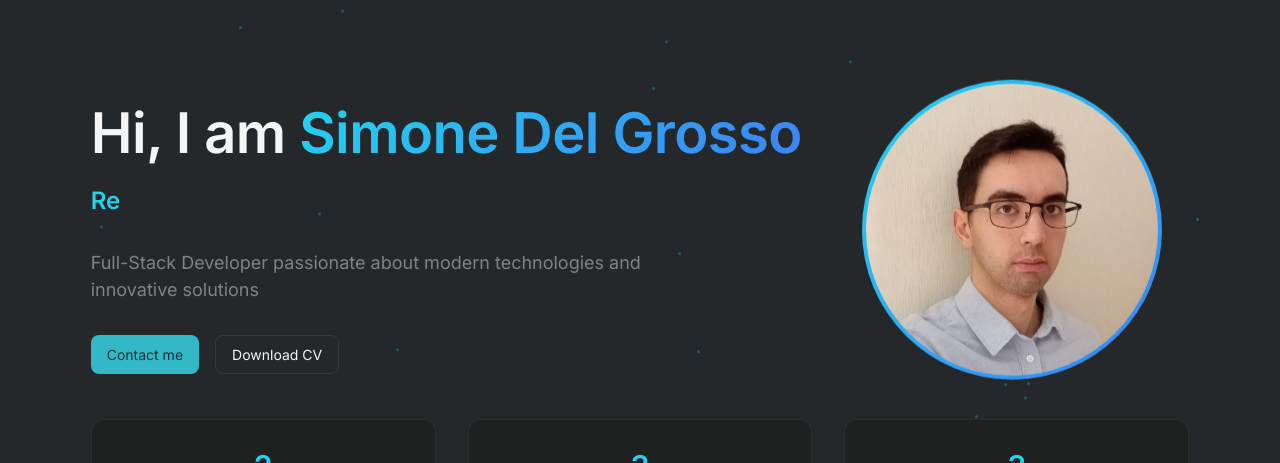
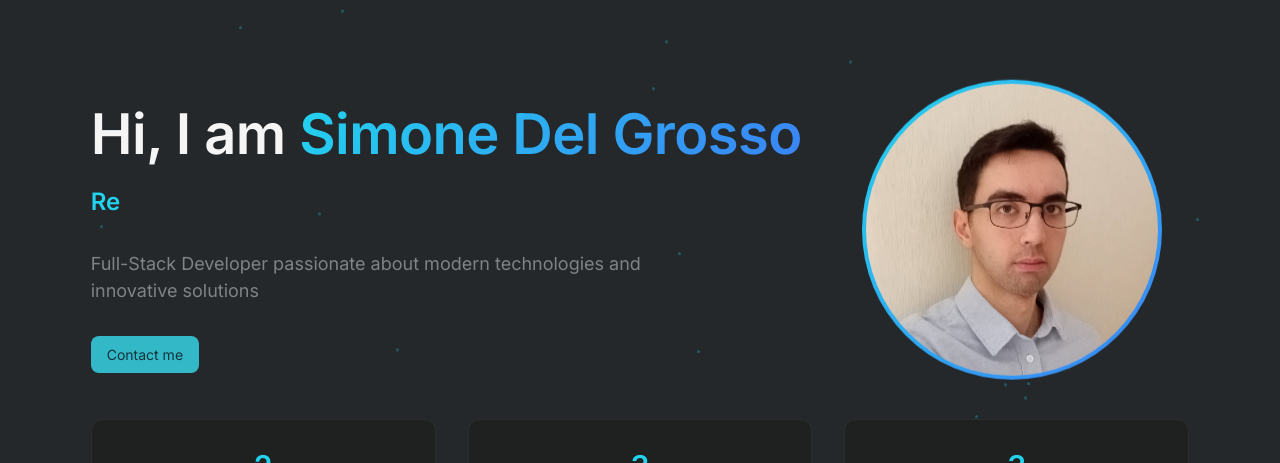
Before and after one commit to simonedelgrosso/simonedelgrosso.github.io, a Jekyll site: the page built from en/index.md, in a window 1280 px wide and 900 px high. Shown: the part 135-598 px from the top of the window. Built offline with Jekyll 4.4.1, drawn with Linux system fonts in a browser that asks for light colours; some web fonts are replaced.

Commit message:
Remove download cv button

```diff
--- a/_includes/hero_section.html
+++ b/_includes/hero_section.html
@@ -15,7 +15,7 @@
                 </p>
                 <div class="hero-buttons">
                     <a href="#contact" class="btn btn--primary" id="contact-me">{{ hero.contact_button }}</a>
-                    <a href="#" class="btn btn--outline" id="download-cv">{{ hero.cv_button }}</a>
+                    <!-- <a href="#" class="btn btn--outline" id="download-cv">{{ hero.cv_button }}</a> -->
                 </div>
             </div>
             <div class="hero-image">
```
